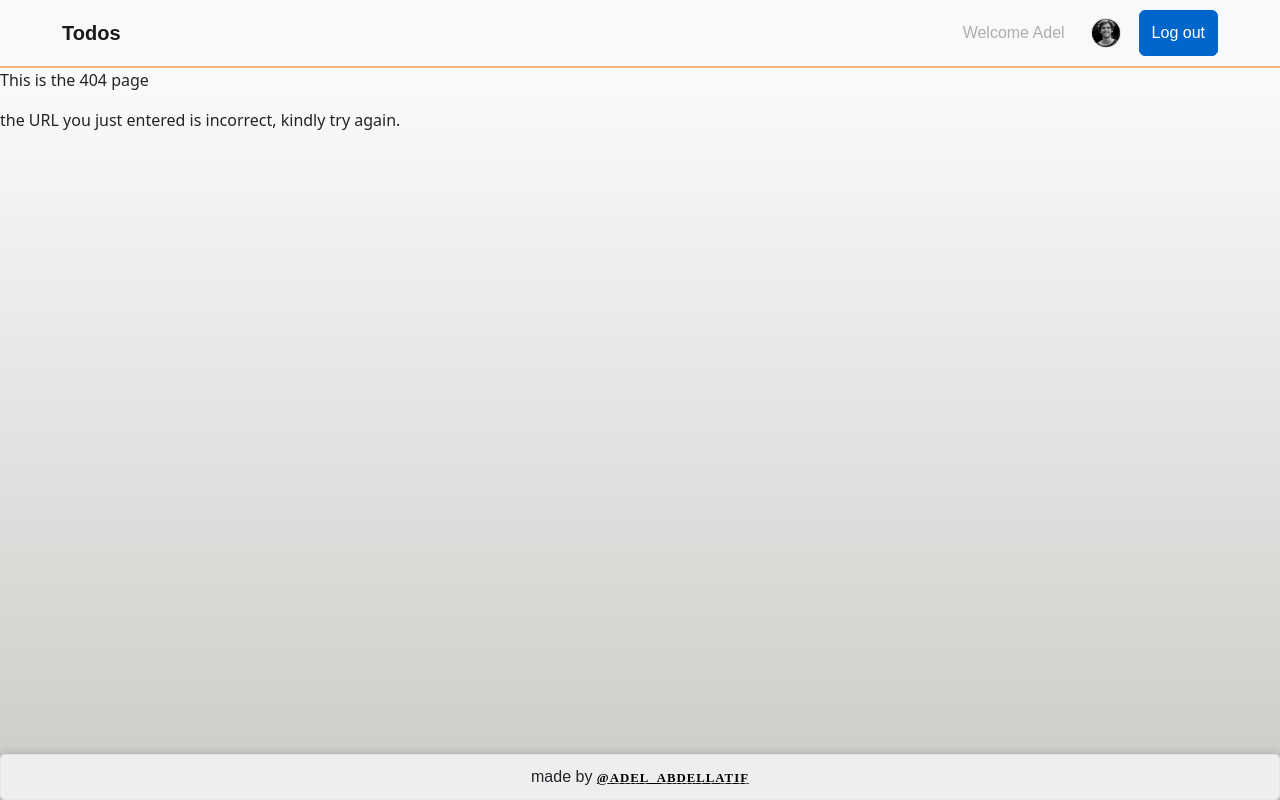
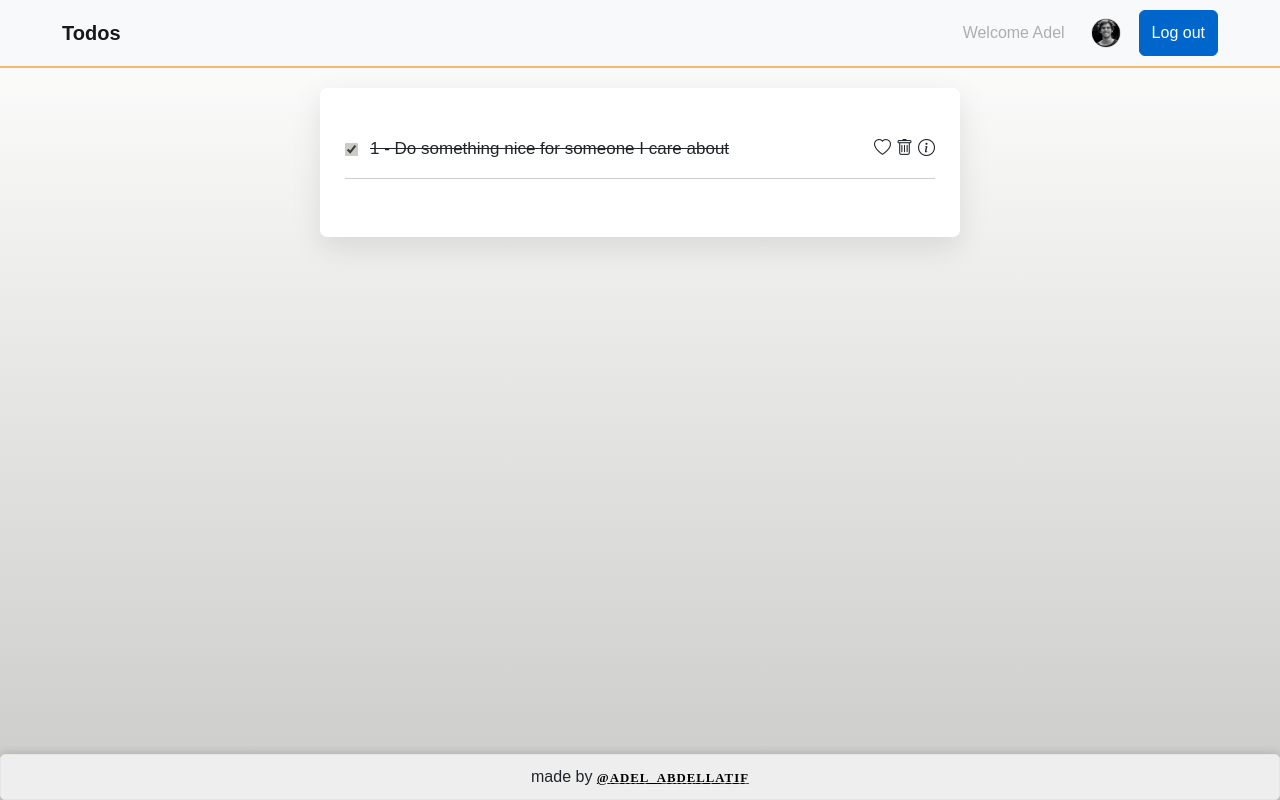
Before and after one commit to THEPEACEMAKER/ng-todo-app, an Angular app: page /todos/1 in a window 1280 px wide. Before the commit this address had no page. Built offline with nearby package versions, Linux system fonts and the light colour scheme.

Commit message:
todo details style and retrieval

```diff
--- a/src/app/app.module.ts
+++ b/src/app/app.module.ts
@@ -18,7 +18,7 @@ import { LoginFormComponent } from './login-form/login-form.component'
 
 const routes: Routes = [
   {path:'', component: TodoListComponent, canActivate:[AuthGuard]},
-  {path:'todos/:id/:todo/:completed', component: TodoDetailsComponent, canActivate:[AuthGuard]},
+  {path:'todos/:id', component: TodoDetailsComponent, canActivate:[AuthGuard]},
   {path:'signin', component: SignInFormComponent},
   {path:'login', component: LoginFormComponent},
   {path:'**', component: Page404Component}
--- a/src/app/todo-details/todo-details.component.css
+++ b/src/app/todo-details/todo-details.component.css
@@ -0,0 +1,193 @@
+@import "~bootstrap-icons/font/bootstrap-icons.css";
+
+* {
+    margin: 0;
+    padding: 0;
+    box-sizing: border-box;
+    font-family: "Poppins", sans-serif;
+}
+
+::selection {
+    color: #fff;
+    background: #f12711;
+}
+
+.wrapper {
+    max-width: 50%;
+    background: #fff;
+    margin: 20px auto;
+    border-radius: 7px;
+    padding: 28px 0 30px;
+    box-shadow: 0 10px 30px rgba(0, 0, 0, 0.1);
+}
+
+.task-input {
+    position: relative;
+    height: 52px;
+    padding: 0 25px;
+}
+
+.task-input ion-icon {
+    position: absolute;
+    top: 50%;
+    color: #999;
+    font-size: 25px;
+    transform: translate(17px, -50%);
+}
+
+.task-input input {
+    height: 100%;
+    width: 100%;
+    outline: none;
+    font-size: 18px;
+    border-radius: 5px;
+    padding: 0 20px 0 53px;
+    border: 1px solid #999;
+}
+
+.task-input input:focus,
+.task-input input.active {
+    padding-left: 52px;
+    border: 2px solid #f12711;
+}
+
+.task-input input::placeholder {
+    color: #bfbfbf;
+}
+
+.controls,
+li {
+    display: flex;
+    align-items: center;
+    justify-content: space-between;
+}
+
+.controls {
+    padding: 18px 25px;
+    border-bottom: 1px solid #ccc;
+}
+
+.filters span {
+    margin: 0 8px;
+    font-size: 17px;
+    color: #444444;
+    cursor: pointer;
+}
+
+.filters span:first-child {
+    margin-left: 0;
+}
+
+.filters span.active {
+    color: #f12711;
+}
+
+.filters span i {
+    margin-right: 3px;
+}
+
+.clear-btn {
+    border: none;
+    opacity: 0.6;
+    outline: none;
+    color: #fff;
+    cursor: pointer;
+    font-size: 13px;
+    padding: 7px 13px;
+    border-radius: 4px;
+    letter-spacing: 0.3px;
+    transition: transform 0.25s ease;
+    background: linear-gradient(135deg, #f5af19 0%, #f12711 100%);
+}
+
+.clear-btn.active {
+    opacity: 0.9;
+    pointer-events: auto;
+}
+
+.clear-btn:active {
+    transform: scale(0.93);
+}
+
+.task-box {
+    margin-top: 20px;
+    margin-right: 5px;
+    padding: 0 20px 10px 25px;
+}
+
+.task-box.overflow {
+    overflow-y: auto;
+    max-height: 300px;
+}
+
+.task-box::-webkit-scrollbar {
+    width: 5px;
+}
+
+.task-box::-webkit-scrollbar-track {
+    background: #f12711;
+    border-radius: 25px;
+}
+
+.task-box::-webkit-scrollbar-thumb {
+    background: #e6e6e6;
+    border-radius: 25px;
+}
+
+.user-details {
+    display: flex;
+    flex-direction: column;
+    align-items: center;
+    justify-content: center;
+    padding: 10px;
+    border-radius: 5px;
+    border: 1px solid #e6e6e6;
+    background-color: #eee;
+    -webkit-box-shadow: 0px 0px 10px rgba(0, 0, 0, 0.2);
+    -moz-box-shadow: 0px 0px 10px rgba(0, 0, 0, 0.2);
+    box-shadow: 0px 0px 10px rgba(0, 0, 0, 0.2);
+    width: 50%;
+    margin: 20px auto;
+
+    font-size: 100px;
+    font-family: Futura;
+    background-color: #666666;
+    -webkit-background-clip: text;
+    -moz-background-clip: text;
+    background-clip: text;
+    color: transparent;
+    text-shadow: rgba(245, 245, 245, 0.5) 3px 5px 1px;
+}
+
+
+@media (max-width: 400px) {
+    body {
+        padding: 0 10px;
+    }
+
+    .wrapper {
+        padding: 20px 0;
+    }
+
+    .filters span {
+        margin: 0 5px;
+    }
+
+    .task-input {
+        padding: 0 20px;
+    }
+
+    .controls {
+        padding: 18px 20px;
+    }
+
+    .task-box {
+        margin-top: 20px;
+        margin-right: 5px;
+        padding: 0 15px 10px 20px;
+    }
+
+    .task label input {
+        margin-top: 4px;
+    }
+}
--- a/src/app/todo-details/todo-details.component.html
+++ b/src/app/todo-details/todo-details.component.html
@@ -1,3 +1,6 @@
-<div>
-    <p>{{todo.id}} - {{todo.todo}} status: {{todo.completed}}</p>
+<div class="wrapper">
+    <ul class="task-box">
+        <app-todo class="task" *ngIf="todo" [id]="todo.id" [todo]="todo.todo" [favorite]="todo.favorite"
+            [completed]="todo.completed"></app-todo>
+    </ul>
 </div>
--- a/src/app/todo-details/todo-details.component.ts
+++ b/src/app/todo-details/todo-details.component.ts
@@ -1,5 +1,7 @@
 import { Component, OnInit } from '@angular/core';
 import { ActivatedRoute } from '@angular/router';
+import { TodosService } from '../todos.service'
+import { Todo } from '../Todo';
 
 @Component({
   selector: 'app-todo-details',
@@ -7,16 +9,13 @@ import { ActivatedRoute } from '@angular/router';
   styleUrls: ['./todo-details.component.css']
 })
 export class TodoDetailsComponent implements OnInit{
-  todo!: { id:number; todo: string;completed: boolean}
+  todo!: Todo | undefined;
 
-  constructor(private _activateRoute: ActivatedRoute) { }
+  constructor(private TodosService: TodosService, private _activateRoute: ActivatedRoute) { }
 
   ngOnInit(): void {
-    this.todo = {
-      id: this._activateRoute.snapshot.params['id'],
-      todo: this._activateRoute.snapshot.params['todo'],
-      completed: this._activateRoute.snapshot.params['completed']
-    }
+    const id: number = this._activateRoute.snapshot.params['id'];
+    this.todo = this.TodosService.getTodo(id);
   }
 
 }
--- a/src/app/todo/todo.component.html
+++ b/src/app/todo/todo.component.html
@@ -7,6 +7,6 @@
     <div class="settings">
         <i class="bi" [ngClass]="favorite ? 'bi-heart-fill' : 'bi-heart'" (click)="loveTodo()"></i>
         <i class="bi bi-trash" (click)="deleteTodo()"></i>
-        <i class="bi bi-info-circle" routerLink="/todos/{{id}}/{{todo}}/{{completed}}"></i>
+        <i class="bi bi-info-circle" routerLink="/todos/{{id}}"></i>
     </div>
 </li>
--- a/src/app/todos.service.ts
+++ b/src/app/todos.service.ts
@@ -224,4 +224,8 @@ export class TodosService {
     this.statusSelected.next(this.statusSelected.getValue());
   }
 
+  getTodo(id:number): Todo | undefined {
+    return this.todos.find(a => a.id === Number(id));
+  }
+
 }
```
